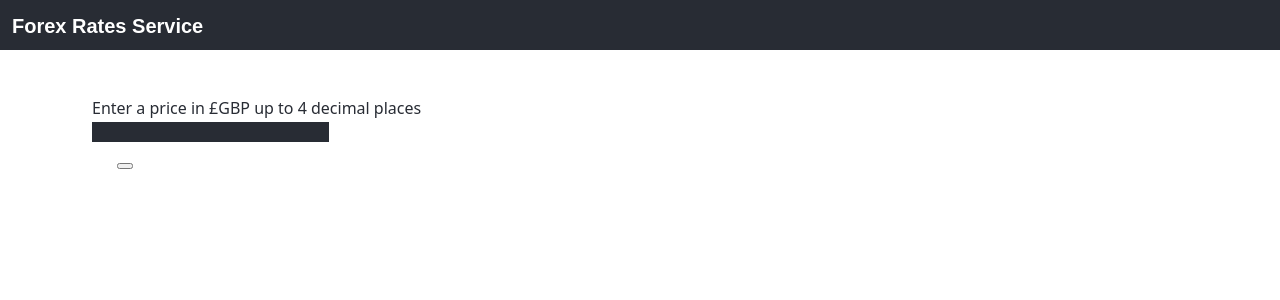
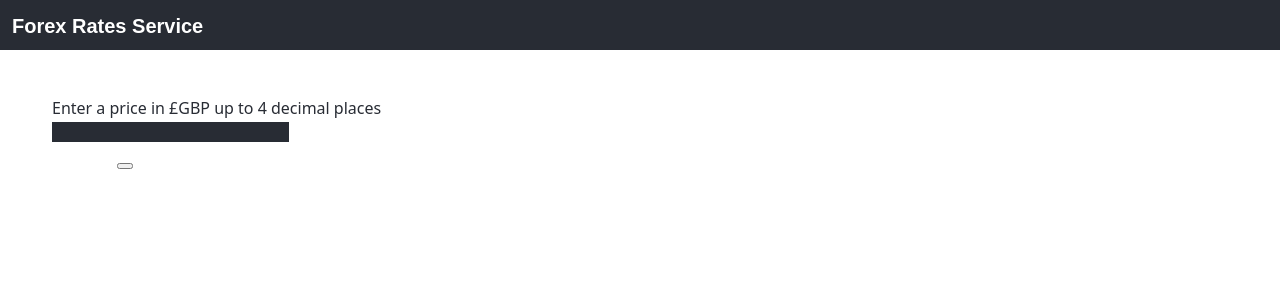
Before and after one commit to FergusLemon/FrontEndTest, a React (Create React App) app: page / in a window 1280 px wide. Shown: the top 300 px of the page. Built offline with nearby package versions, Linux system fonts and the light colour scheme.

Commit message:
Minor refactor
Why:

Change CSS and remove superfluous event arg.

This change addresses the need by:

Updating the css and removing the arg.

```diff
--- a/src/PriceInput/PriceInput.css
+++ b/src/PriceInput/PriceInput.css
@@ -7,7 +7,7 @@ input[type=number]::-webkit-outer-spin-button {
 .price-input-container {
   position: relative;
   top: 85px;
-  left: 65px;
+  left: 25px;
   height: 65px;
   width: 400px;
   display: flex;
--- a/src/PriceInput/PriceInput.js
+++ b/src/PriceInput/PriceInput.js
@@ -13,7 +13,7 @@ function PriceInput(props) {
         value={props.value}
         onChange={ev => props.handleChange(ev)}
         onKeyDown={ev =>
-          ev.key === 'Enter' && props.canSearch && props.doSearch(ev)
+          ev.key === 'Enter' && props.canSearch && props.doSearch()
         }
       />
     </div>
```
